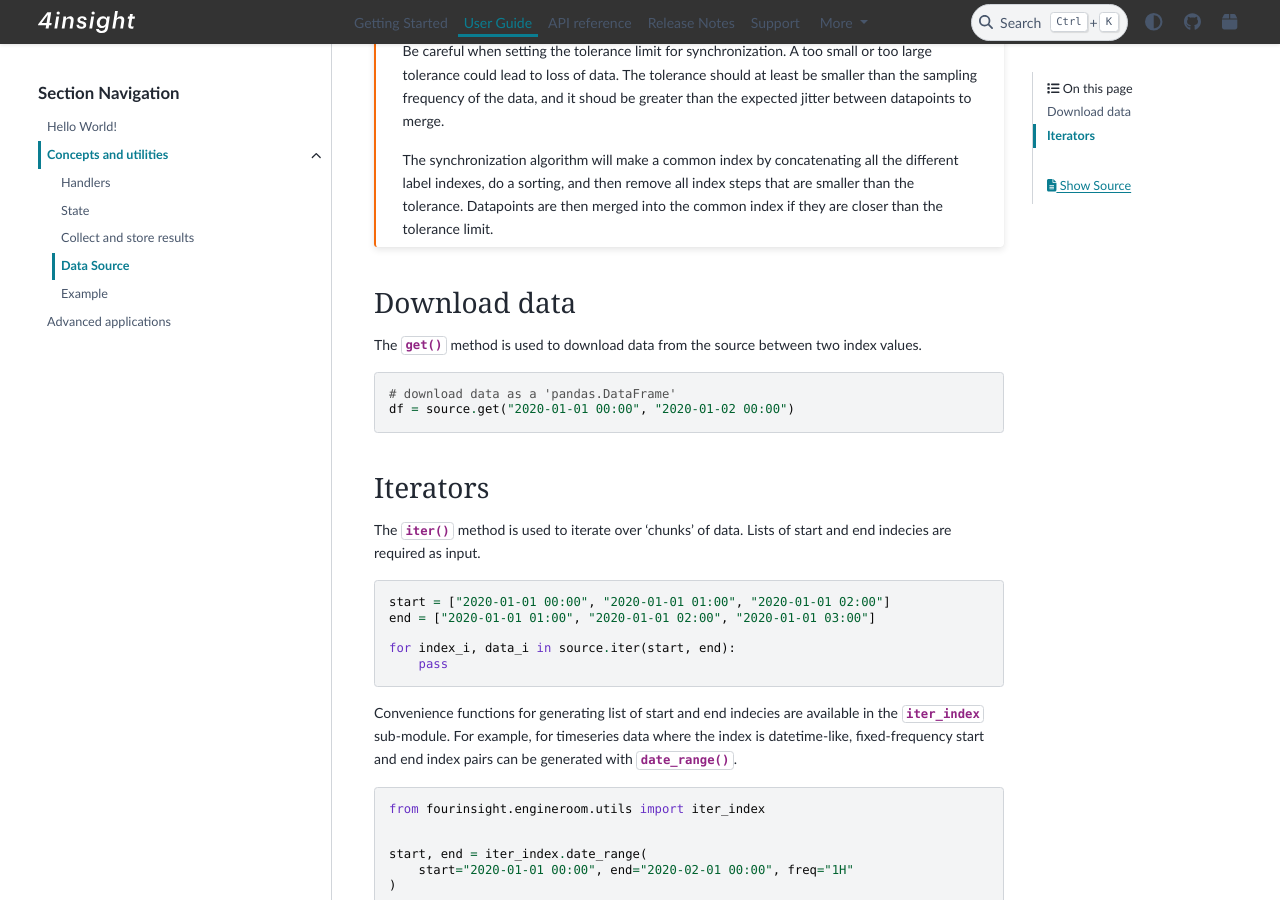
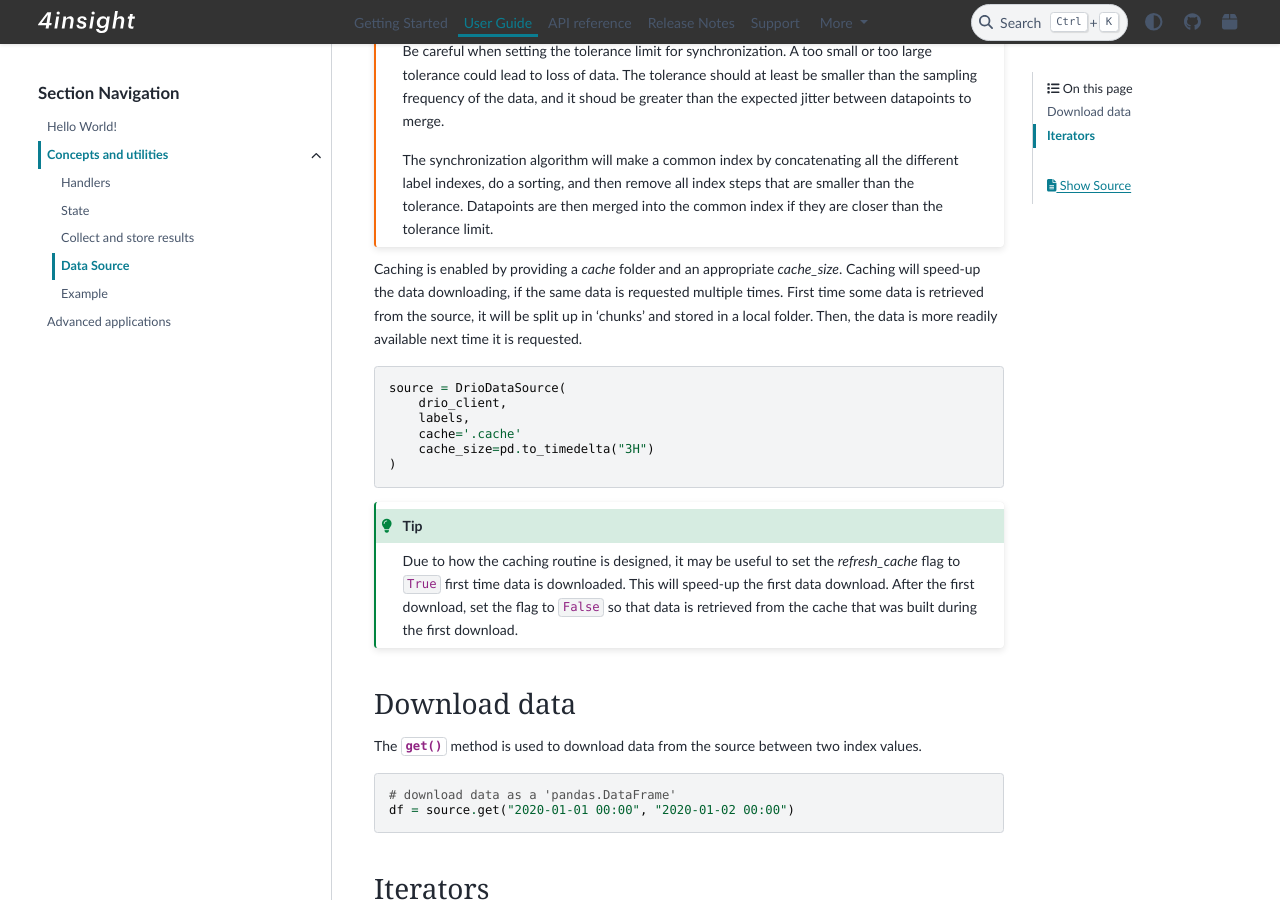
Before and after one commit to 4Subsea/fourinsight-engineroom-utils-python, a Sphinx documentation site: the page built from docs/user_guide/concepts_utils/data_source.rst, in a window 1280 px wide and 900 px high, scrolled down 1278 px. Built offline with Sphinx 7.4.7 and the PyData theme 0.15.4, drawn with Linux system fonts in a browser that asks for light colours; some of the changed text lies outside the part shown.

Commit message:
documentation

```diff
--- a/docs/api_ref/data_source/base_data_source.rst
+++ b/docs/api_ref/data_source/base_data_source.rst
@@ -3,4 +3,4 @@ BaseDataSource
 
 .. autoclass:: fourinsight.engineroom.utils.datamanage.BaseDataSource
     :members:
-    :private-members: _get
+    :private-members: _get, _fingerprint
--- a/docs/user_guide/concepts_utils/data_source.rst
+++ b/docs/user_guide/concepts_utils/data_source.rst
@@ -28,11 +28,12 @@ We aim to add other popular data sources as part of :mod:`fourinsight.engineroom
 However, it is possible (and encouraged) to define custom data sources. A data source class must
 inherit from :class:`~fourinsight.engineroom.utils.datamanage.BaseDataSource`, and override the
 abstract method, :meth:`~fourinsight.engineroom.utils.datamanage.BaseDataSource._get()`,
-and the abstract property, :attr:`~fourinsight.engineroom.utils.datamanage.BaseDataSource.labels`.
+and the abstract properties, :attr:`~fourinsight.engineroom.utils.datamanage.BaseDataSource.labels`
+and :attr:`~fourinsight.engineroom.utils.datamanage.BaseDataSource._fingerprint`.
 
 The following code examples are given with :class:`~fourinsight.engineroom.utils.DrioDataSource`, but
 all the functionality shown will be common for any data source class that inherits from :class:`~fourinsight.engineroom.utils.datamanage.BaseDataSource`.
-The only difference will be how the classes are instantiated. For intsance,
+The only difference will be how the classes are initialized. For instance,
 :class:`~fourinsight.engineroom.utils.DrioDataSource` is initialized with a
 :class:`datareservoirio.Client` instance and a dictionary containing labels and timeseries
 IDs as key/value pairs.
@@ -79,6 +80,27 @@ between neighboring datapoints to merge.
     smaller than the tolerance. Datapoints are then merged into the common index
     if they are closer than the tolerance limit.
 
+Caching is enabled by providing a `cache` folder and an appropriate `cache_size`.
+Caching will speed-up the data downloading, if the same data is requested multiple
+times. First time some data is retrieved from the source, it will be split up in
+'chunks' and stored in a local folder. Then, the data is more readily available
+next time it is requested.
+
+.. code-block:: python
+
+    source = DrioDataSource(
+        drio_client,
+        labels,
+        cache='.cache'
+        cache_size=pd.to_timedelta("3H")
+    )
+
+.. tip::
+    Due to how the caching routine is designed, it may be useful to set the `refresh_cache`
+    flag to ``True`` first time data is downloaded. This will speed-up the first
+    data download. After the first download, set the flag to ``False`` so that data
+    is retrieved from the cache that was built during the first download.
+
 
 Download data
 -------------
```
Also changed, not shown: 1 other file.
